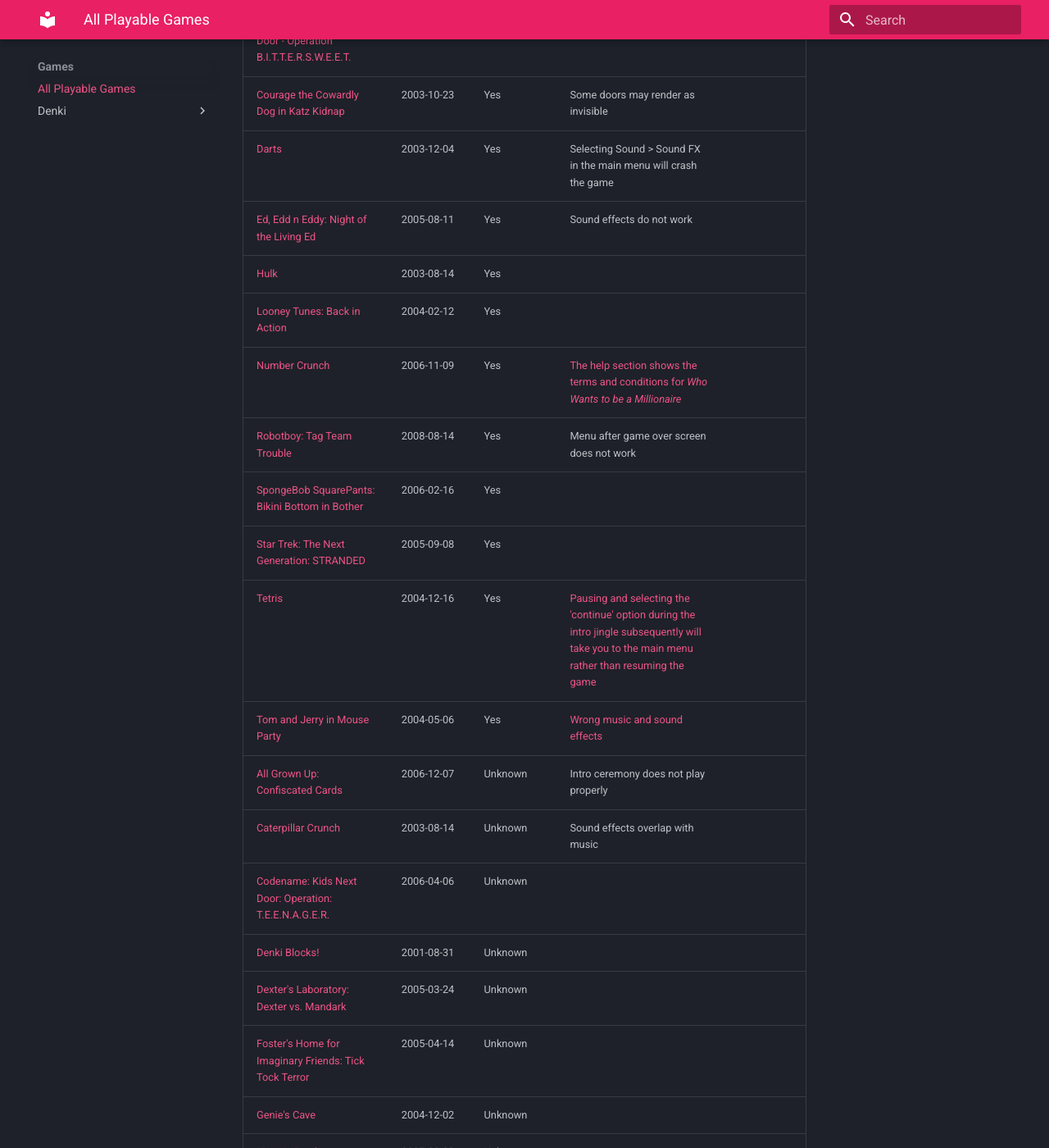
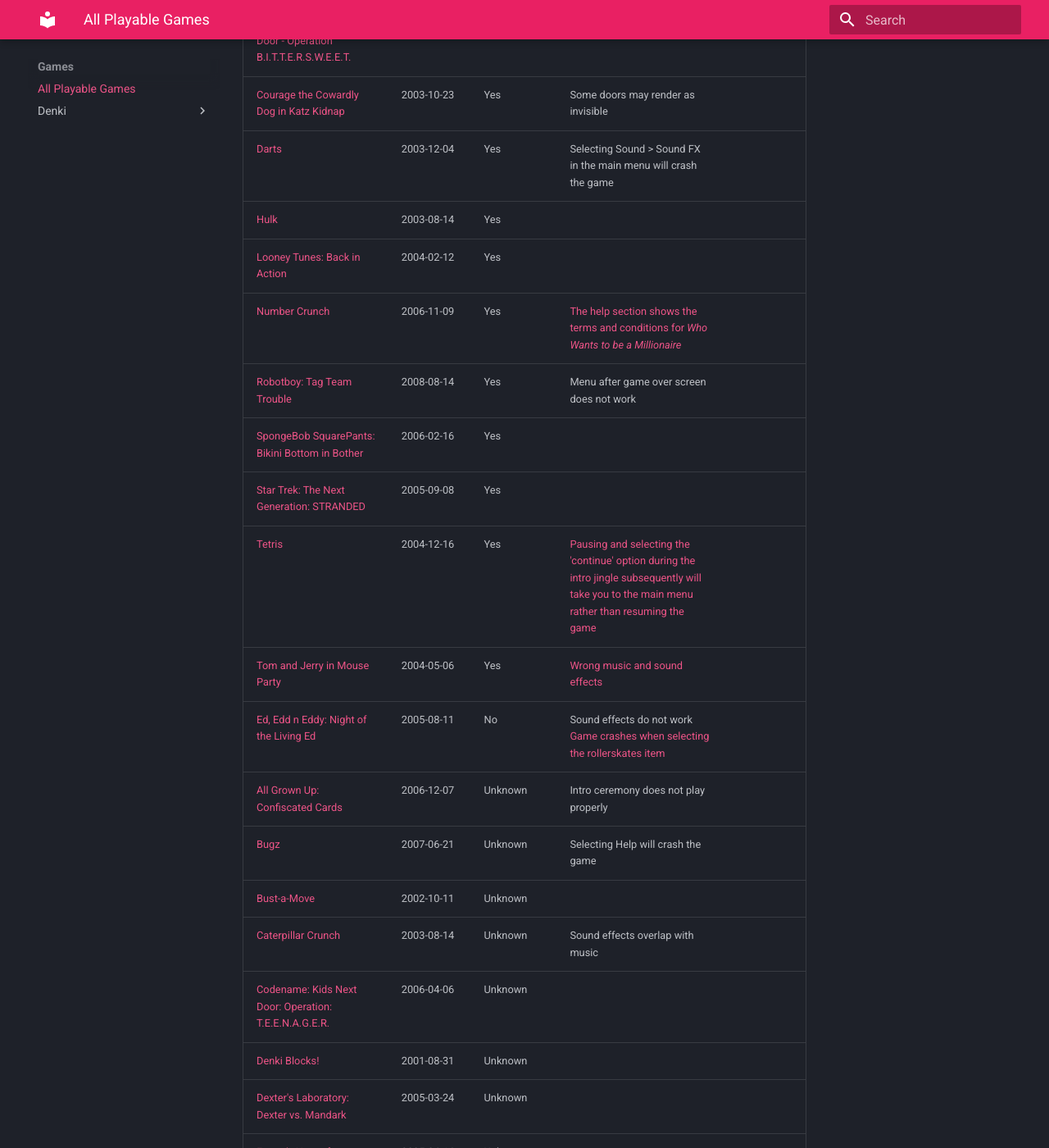
Before and after one commit to cobaltgit/sky-games-archive, an MkDocs documentation site: the page built from docs/games/index.md, in a window 1280 px wide and 1400 px high, scrolled down 814 px. Shown: the whole window at 82% size. Built offline with MkDocs 1.6.1 and Material for MkDocs 9.7.7, drawn with Linux system fonts in a browser that asks for light colours; comment, search, counter and statistics services are not loaded.

Commit message:
Update tables

```diff
--- a/docs/games/index.md
+++ b/docs/games/index.md
@@ -29,7 +29,6 @@
 [Codename: Kids Next Door - Operation B.I.T.T.E.R.S.W.E.E.T.](/games/denki/knd-bittersweet)|2004-07-29|Yes|
 [Courage the Cowardly Dog in Katz Kidnap](/games/denki/courage-katz-kidnap)|2003-10-23|Yes|Some doors may render as invisible|
 [Darts](/games/denki/darts)|2003-12-04|Yes|Selecting Sound > Sound FX in the main menu will crash the game
-[Ed, Edd n Eddy: Night of the Living Ed](/games/denki/eee-night-of-living-ed)|2005-08-11|Yes|Sound effects do not work|
 [Hulk](/games/denki/hulk)|2003-08-14|Yes|
 [Looney Tunes: Back in Action](/games/denki/lt-bia)|2004-02-12|Yes|
 [Number Crunch](/games/denki/number-crunch)|2006-11-09|Yes|[The help section shows the terms and conditions for *Who Wants to be a Millionaire*](/assets/img/nc-terms.jpg)
@@ -38,7 +37,10 @@
 [Star Trek: The Next Generation: STRANDED](/games/denki/star-trek-tng)|2005-09-08|Yes|
 [Tetris](/games/denki/tetris)|2004-12-16|Yes|[Pausing and selecting the 'continue' option during the intro jingle subsequently will take you to the main menu rather than resuming the game](/assets/video/tetris-bug.webm)
 [Tom and Jerry in Mouse Party](/games/denki/tj-mouse-party)|2004-05-06|Yes|[Wrong music and sound effects](https://www.youtube.com/watch?v=KWhWNucRWHI)
-[All Grown Up: Confiscated Cards](/games/denki/all-grown-up)|2006-12-07|Unknown|Intro ceremony does not play properly
+[Ed, Edd n Eddy: Night of the Living Ed](/games/denki/eee-night-of-living-ed)|2005-08-11|No|Sound effects do not work<br>[Game crashes when selecting the rollerskates item](https://cdn.discordapp.com/attachments/1098329726126411856/1104141294437150751/2023-05-05.png)|
+[All Grown Up: Confiscated Cards](/games/denki/all-grown-up)|2006-12-07|Unknown|Intro ceremony does not play properly|
+[Bugz](/games/denki/bugz)|2007-06-21|Unknown|Selecting Help will crash the game|
+[Bust-a-Move](/games/bust-a-move)|2002-10-11|Unknown|
 [Caterpillar Crunch](/games/denki/caterpillar)|2003-08-14|Unknown|Sound effects overlap with music|
 [Codename: Kids Next Door: Operation: T.E.E.N.A.G.E.R.](/games/denki/knd-teenager)|2006-04-06|Unknown|
 [Denki Blocks!](/games/denki/denki-blocks)|2001-08-31|Unknown|
```
Also changed, not shown: docs/developers/index.md (+2 -2 lines).
